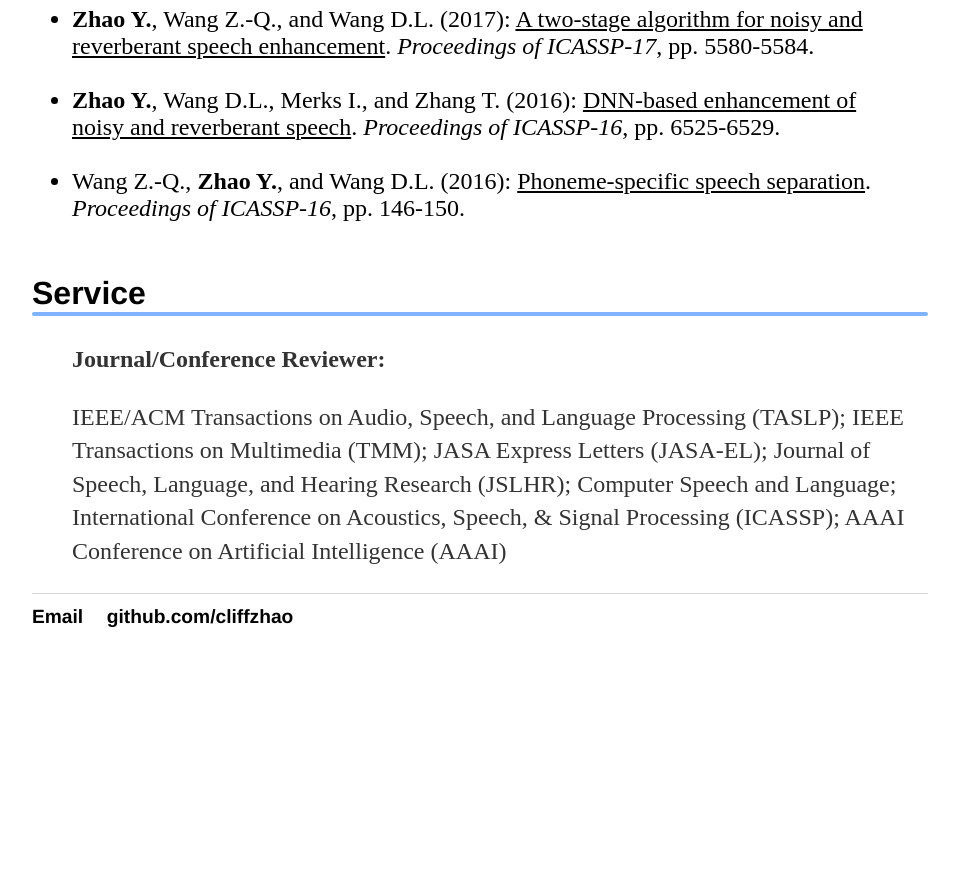
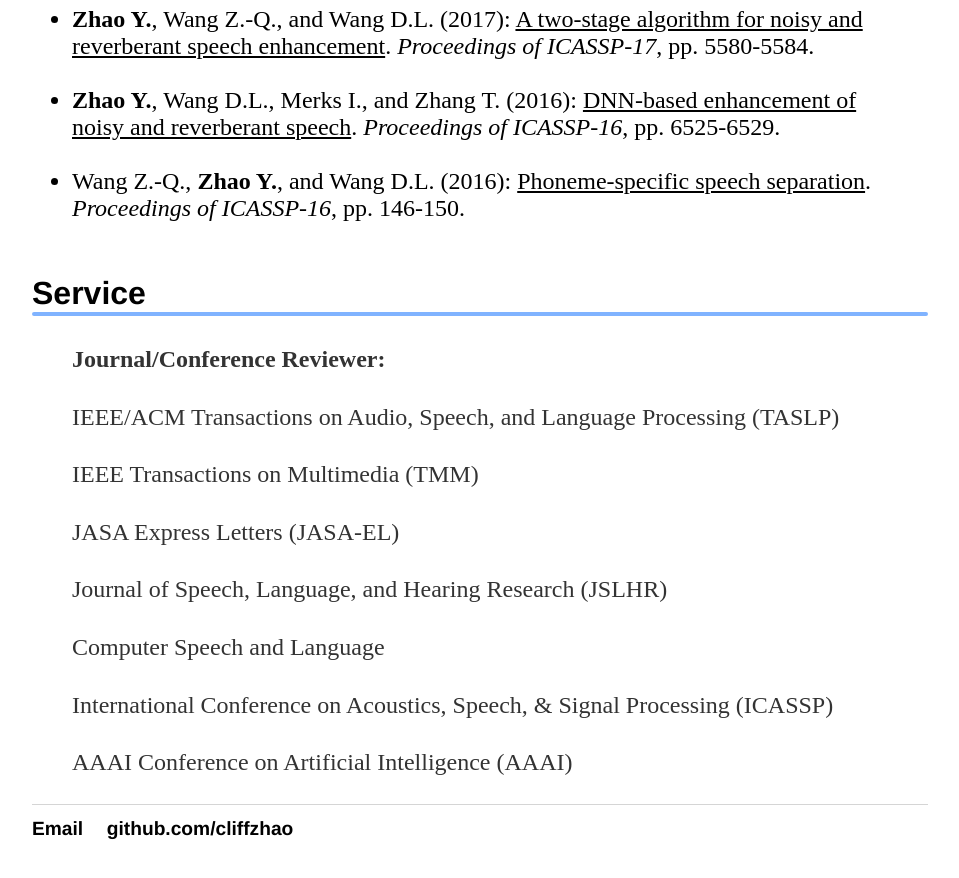
Before and after one commit to cliffzhao/cliffzhao.github.io, a Jekyll site: the page built from index.html, in a window 1280 px wide and 900 px high, scrolled down 2382 px. Shown: the top 878 px of the window, without its empty margins (160-1119 px from the left). Built offline with Jekyll 4.4.1, drawn with Linux system fonts in a browser that asks for light colours; a style sheet for code colours, icons or effects is not loaded; before the commit the page ends 3070 px from its top, so only the background shows below that.

Commit message:
Update index.html

```diff
--- a/index.html
+++ b/index.html
@@ -171,9 +171,15 @@ hearing-impaired listeners in reverberant-noisy conditions</U></a>. <cite>Journa
     <h2>Service</h2>
       	<ul>
       	<p><strong>Journal/Conference Reviewer:</strong></p>
-		<p>
-        IEEE/ACM Transactions on Audio, Speech, and Language Processing (TASLP); IEEE Transactions on Multimedia (TMM); JASA Express Letters (JASA-EL); Journal of Speech, Language, and Hearing Research (JSLHR); Computer Speech and Language; International Conference on Acoustics, Speech, & Signal Processing (ICASSP); AAAI Conference on Artificial Intelligence (AAAI)
-		</p>
+
+        <p>IEEE/ACM Transactions on Audio, Speech, and Language Processing (TASLP)</p>
+		<p>IEEE Transactions on Multimedia (TMM)</p>
+		<p>JASA Express Letters (JASA-EL)</p>
+		<p>Journal of Speech, Language, and Hearing Research (JSLHR)</p>
+		<p>Computer Speech and Language</p>
+		<p>International Conference on Acoustics, Speech, & Signal Processing (ICASSP)</p>
+		<p>AAAI Conference on Artificial Intelligence (AAAI)</p>
+
     	</ul>
 
 
```
